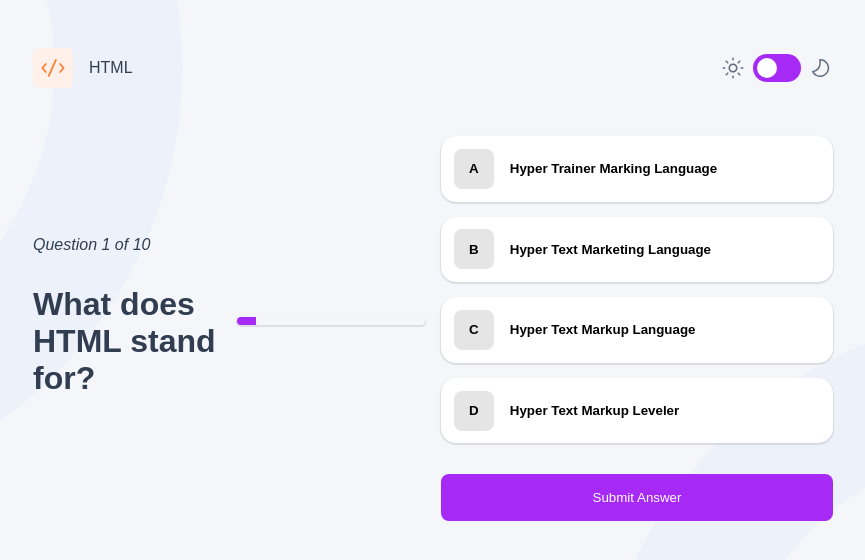
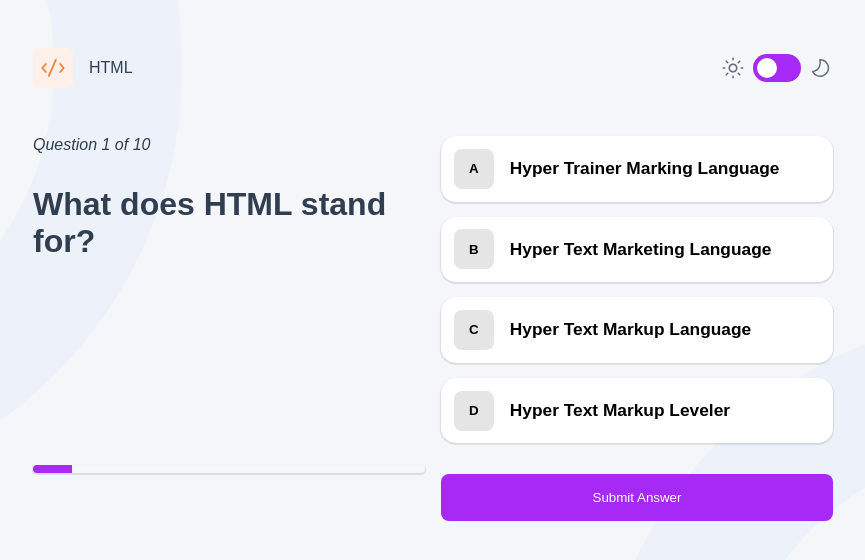
Before and after one commit to abmanaf/Labs-projects, a React (Vite) app in the folder week4/quiz-app/: page / in a window 1280 px wide. Both pictures are taken after a click on the button "HTML". Shown: the top 560 px of the page, without its empty margins (207-1072 px from the left). Built offline with nearby package versions, Linux system fonts and the light colour scheme.

Commit message:
refactor: extracted an inline functions into separate function

```diff
--- a/week4/quiz-app/src/components/Quiz.tsx
+++ b/week4/quiz-app/src/components/Quiz.tsx
@@ -34,19 +34,18 @@ const Quiz = ({ quizData, onRestart }: QuizProps) => {
       setSelectedAnswer(answer);
     }
   };
-
   const handleSubmit = () => {
     if (!selectedAnswer) {
-      return <img src="./assets/images/invalid.svg" alt="invalid" />;
+      setShowError(true);
+    } else {
+      setShowError(false);
     }
-
     setIsAnswerChecked(true);
 
     if (selectedAnswer === currentQuestion.answer) {
       setScore(prev => prev + 1);
     }
-  };
-
+}
   const handleNextQuestion = () => {
     if (currentQuestionIndex < quizData.questions.length - 1) {
       setCurrentQuestionIndex(prev => prev + 1);
@@ -67,16 +66,25 @@ const Quiz = ({ quizData, onRestart }: QuizProps) => {
       />
     );
   }
+  const getButtonClass = (option: string) => {
+    if (isAnswerChecked) {
+      if (option === currentQuestion.answer) return 'correct';
+      if (option === selectedAnswer) return 'incorrect';
+      return '';
+    }
+    return selectedAnswer === option ? 'selected' : '';
+  };
+  const displayHeader = (quizData: QuizData, onRestart: () => void) => {
+    return <Header quizData={quizData} onRestart={onRestart} />;
+  };
   return (
     <div>
-        <div style={{display: 'flex', justifyContent: 'space-between', alignItems: 'center', width: '100%'}}>
-        <Header quizData={quizData} onRestart={function (): void {
-                      throw new Error('Function not implemented.');
-                      } } />
+        <div className='quiz-header'>
+          {displayHeader(quizData, onRestart)}
           <ThemeToggle />
         </div>
-    <div className={`quiz-container ${isDarkMode ? 'dark' : 'light'}`} style={{marginTop: '3em'}}>
-      <div className="quiz-header">
+    <div className={`quiz-container ${isDarkMode ? 'dark' : 'light'}`}>
+      <div className="question-progress-container">
             <div>
                 <em>Question {currentQuestionIndex + 1} of {quizData.questions.length}</em>
                 <div className="question-section">
@@ -93,55 +101,34 @@ const Quiz = ({ quizData, onRestart }: QuizProps) => {
         ></div>
         </div>
       </div>
-
         <div className='options'>
         <div className="answer-options">
     {currentQuestion.options.map((option, index) => (
       <button
         key={index}
-          className={`option-btn ${
-            isAnswerChecked
-              ? option === currentQuestion.answer
-                ? 'correct'
-                : option === selectedAnswer
-                  ? 'incorrect'
-                  : ''
-              : selectedAnswer === option
-                ? 'selected'
-                : ''
-          }`}
+        className={`option-btn ${getButtonClass(option)}`}
         onClick={() => handleAnswerSelect(option)}
         disabled={isAnswerChecked}
       >
         <span className="option-letter">{String.fromCharCode(65 + index)}</span>
-          {option}
+        <span className="option">{option}</span>
         {isAnswerChecked && (
           <span className="result-icon">
             {option === currentQuestion.answer ? (
               <img src={correct} alt="correct" />
             ) : option === selectedAnswer ? (
-                <img style={{width: '26px', height: '26px'}} src={incorrect} alt="incorrect" />
+              <img className="incorrect-img" src={incorrect} alt="incorrect" />
             ) : null}
           </span>
         )}
       </button>
-
-
     ))}
   </div>
-
         {!isAnswerChecked ? (
   <>
     <button
       className="submit-btn"
-      onClick={() => {
-        if (!selectedAnswer) {
-          setShowError(true);
-        } else {
-          handleSubmit();
-          setShowError(false);
-        }
-      }}
+      onClick={handleSubmit}
     >
       Submit Answer
     </button>
```
Lines whose indentation alone changed are shown as unchanged.
